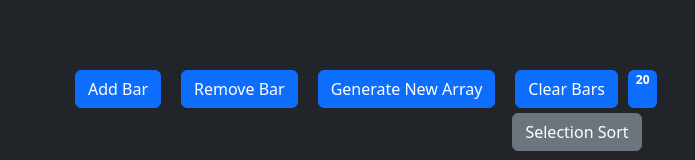
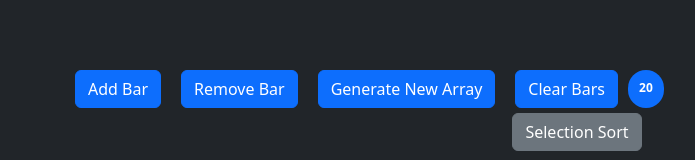
Before and after one commit to EElBard/sorting-algorithms-site, a React (Create React App) app in the folder my-app/: page / in a window 1280 px wide. Shown: the part 490-650 px from the top of the page, without its empty margins (63-758 px from the left). Built offline with nearby package versions, Linux system fonts and the light colour scheme.

Commit message:
Added delay-label badge

```diff
--- a/my-app/src/Home/index.js
+++ b/my-app/src/Home/index.js
@@ -133,7 +133,7 @@ const Home = () => {
                 <Button onClick={removeBar} variant='primary'>Remove Bar</Button>
                 <Button onClick={generateArray} variant='primary'>Generate New Array</Button>
                 <Button onClick={clearBars} variant='primary'>Clear Bars</Button>
-                <Badge>{delay}</Badge>
+                <Badge pill className='delay-label'>{delay}</Badge>
             </div>
             <div className='sort-button-container'>
                 <Button onClick={() => selectionSort()} variant="secondary">Selection Sort</Button>
--- a/my-app/src/Home/index.scss
+++ b/my-app/src/Home/index.scss
@@ -7,6 +7,11 @@
 
     .btn {
         margin: 0px 10px;
+    }
+
+    .delay-label {
+        width: 3em;
+        padding-top: 1em;
     }
 }
 
```
